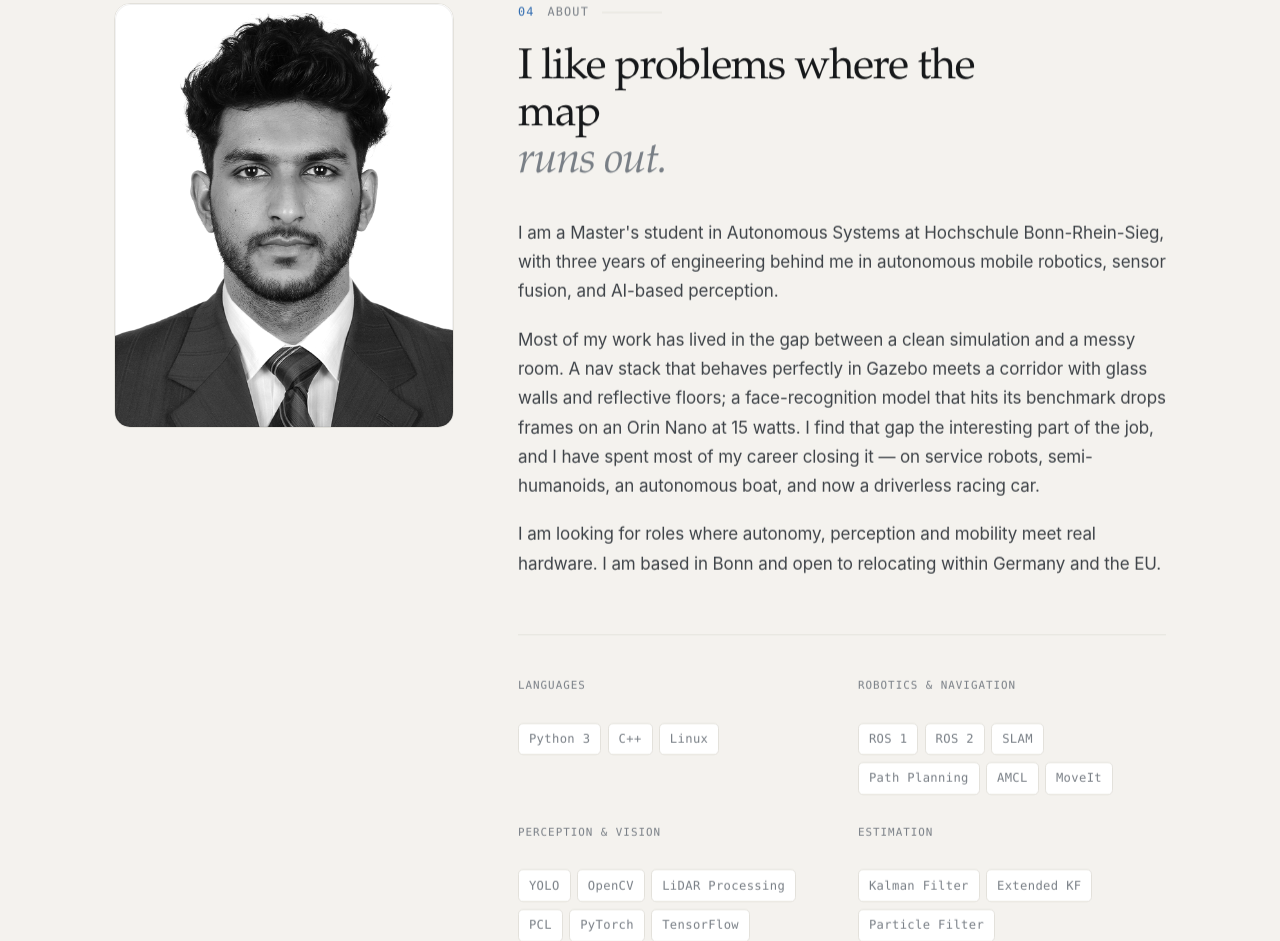
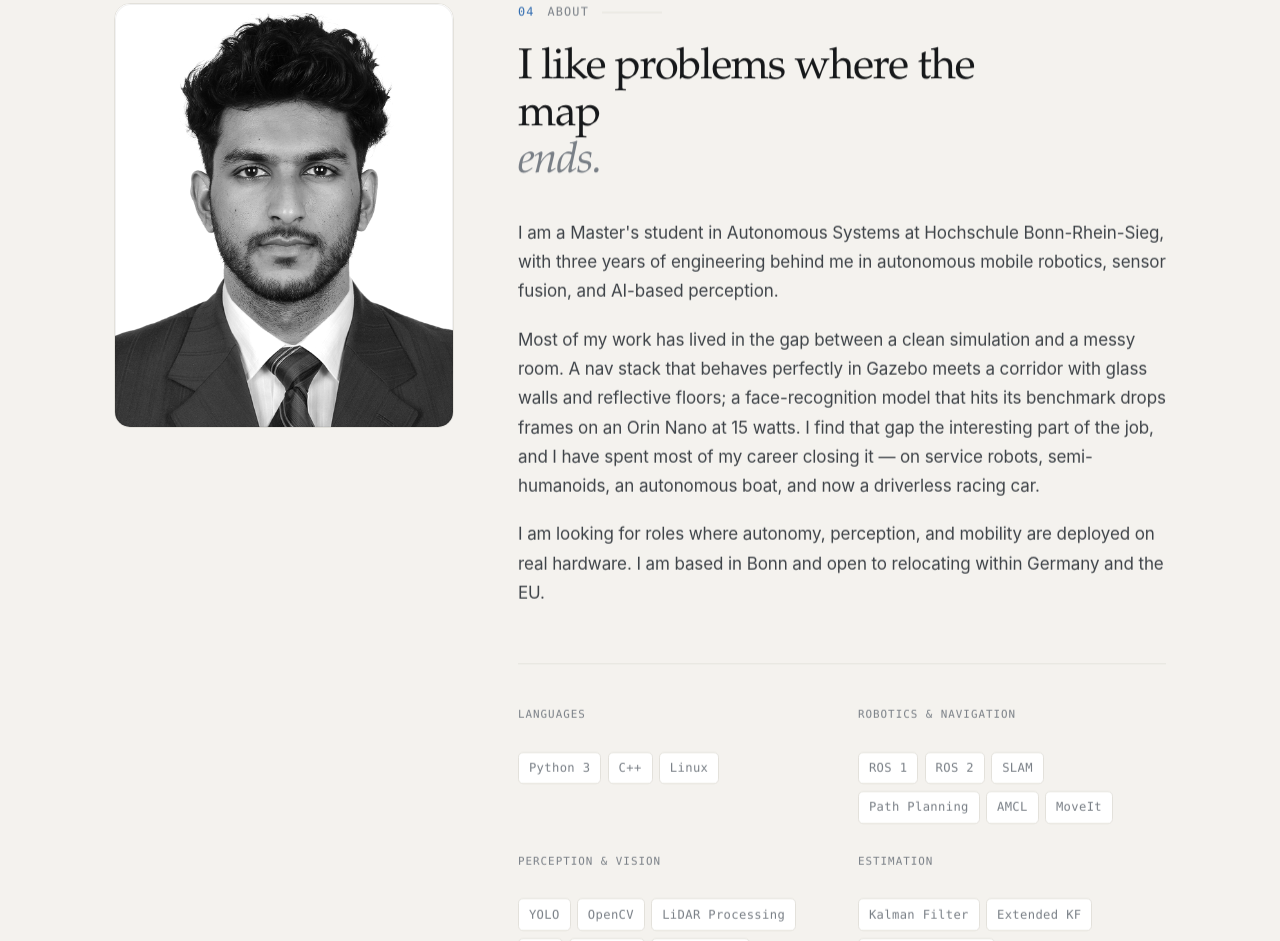
Before and after one commit to shafisterritory/shafisterritory.github.io, a plain HTML site: page index.html in a window 1280 px wide. Shown: the part 8691-9632 px from the top of the page. Drawn offline with Linux system fonts and the light colour scheme; animation ran at ten frames a second.

Commit message:
Tidy wording in About section
Professionalise the "map runs out" headline and the "meet real
hardware" sentence.

Co-Authored-By: Claude Code <noreply@anthropic.com>

```diff
--- a/index.html
+++ b/index.html
@@ -542,7 +542,7 @@
     <div class="about__text">
       <p class="kicker" data-reveal><span class="kicker__num">04</span> About</p>
       <h2 class="section__title section__title--sm" data-reveal data-reveal-delay="1">
-        I like problems where the map<br><em>runs out.</em>
+        I like problems where the map<br><em>ends.</em>
       </h2>
 
       <div data-reveal data-reveal-delay="2">
@@ -561,8 +561,8 @@
           racing car.
         </p>
         <p>
-          I am looking for roles where autonomy, perception and mobility meet real
-          hardware. I am based in Bonn and open to relocating within Germany and the EU.
+          I am looking for roles where autonomy, perception, and mobility are deployed on
+          real hardware. I am based in Bonn and open to relocating within Germany and the EU.
         </p>
       </div>
 
```
